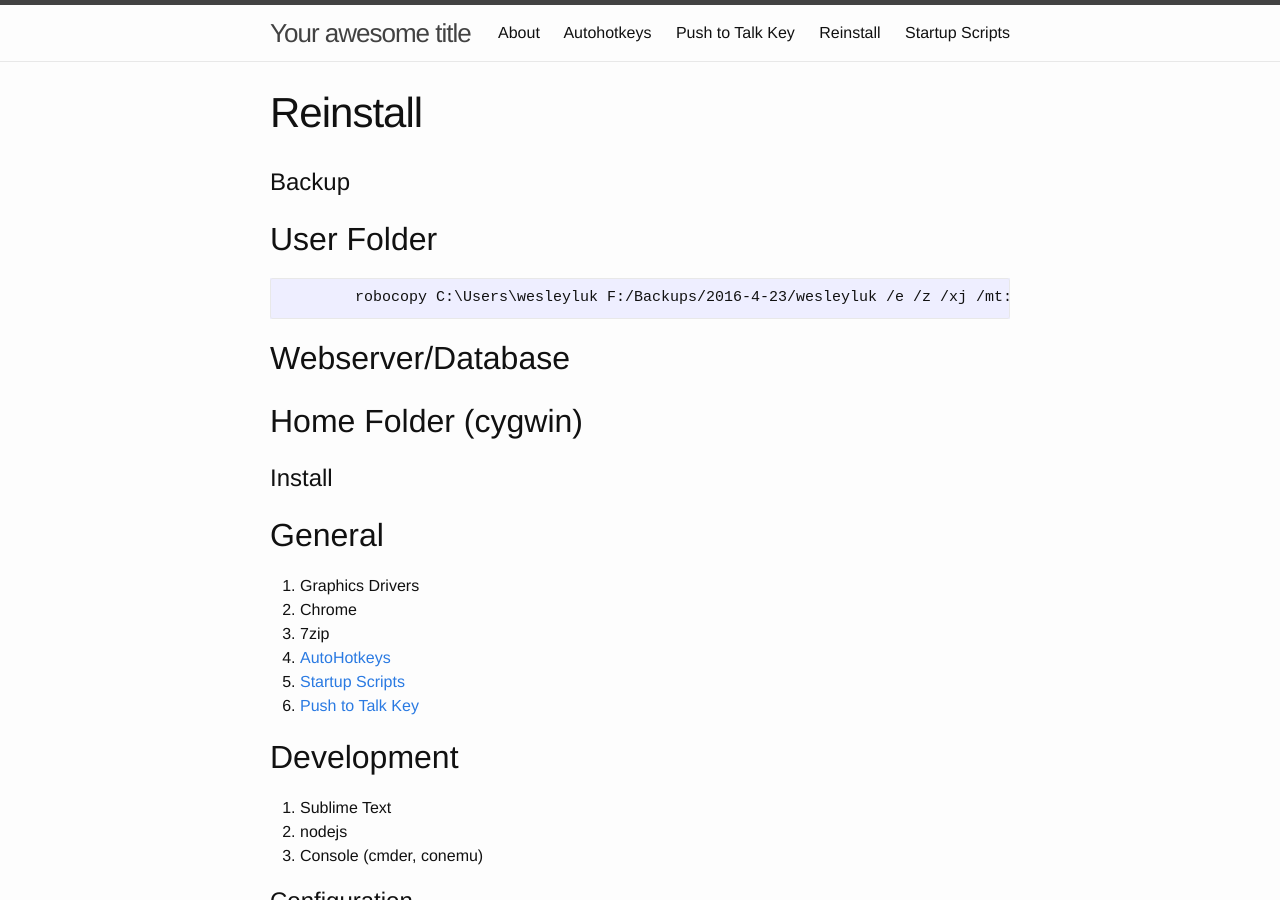
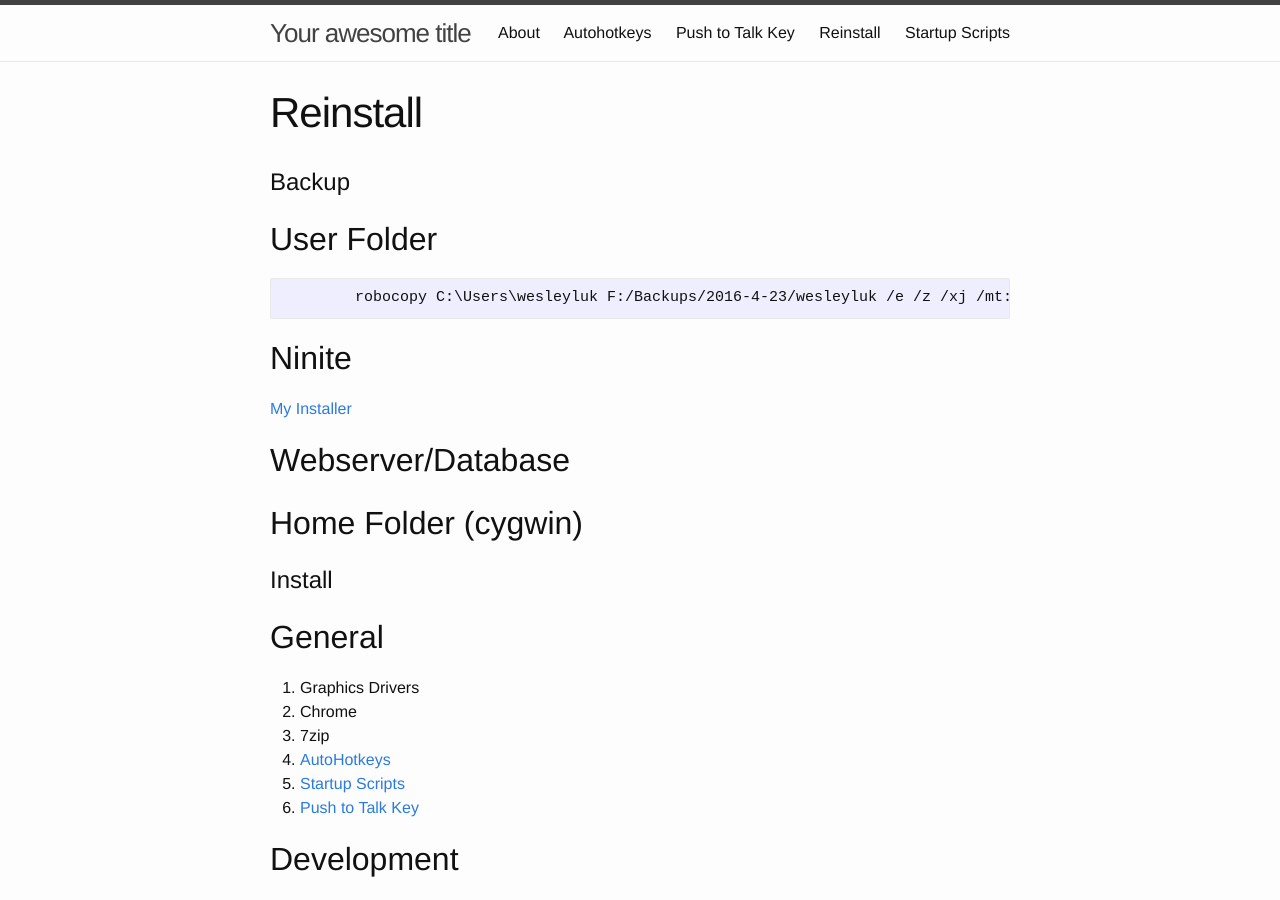
Before and after one commit to WesleyLuk90/WesleyLuk90.github.io, a Jekyll site: the page built from reinstall.md, in a window 1280 px wide and 900 px high. Built offline with Jekyll 4.4.1, drawn with Linux system fonts in a browser that asks for light colours.

Commit message:
Added customized installer

````diff
--- a/reinstall.md
+++ b/reinstall.md
@@ -12,6 +12,10 @@ date:   2016-04-23 2:38:00 -0700
 ```
 	robocopy C:\Users\wesleyluk F:/Backups/2016-4-23/wesleyluk /e /z /xj /mt:5 /r:1 /w:1 /xd C:\Users\wesleyluk\OneDrive\ /xd C:\Users\wesleyluk\Dropbox\ /xd node_modules
 ```
+
+## Ninite
+
+[My Installer](https://ninite.com/7zip-chrome-dropbox-firefox-foxit-itunes-jdk8-jdkx8-klitecodecs-python-skype-vlc-windirstat/)
 
 ## Webserver/Database
 
````
